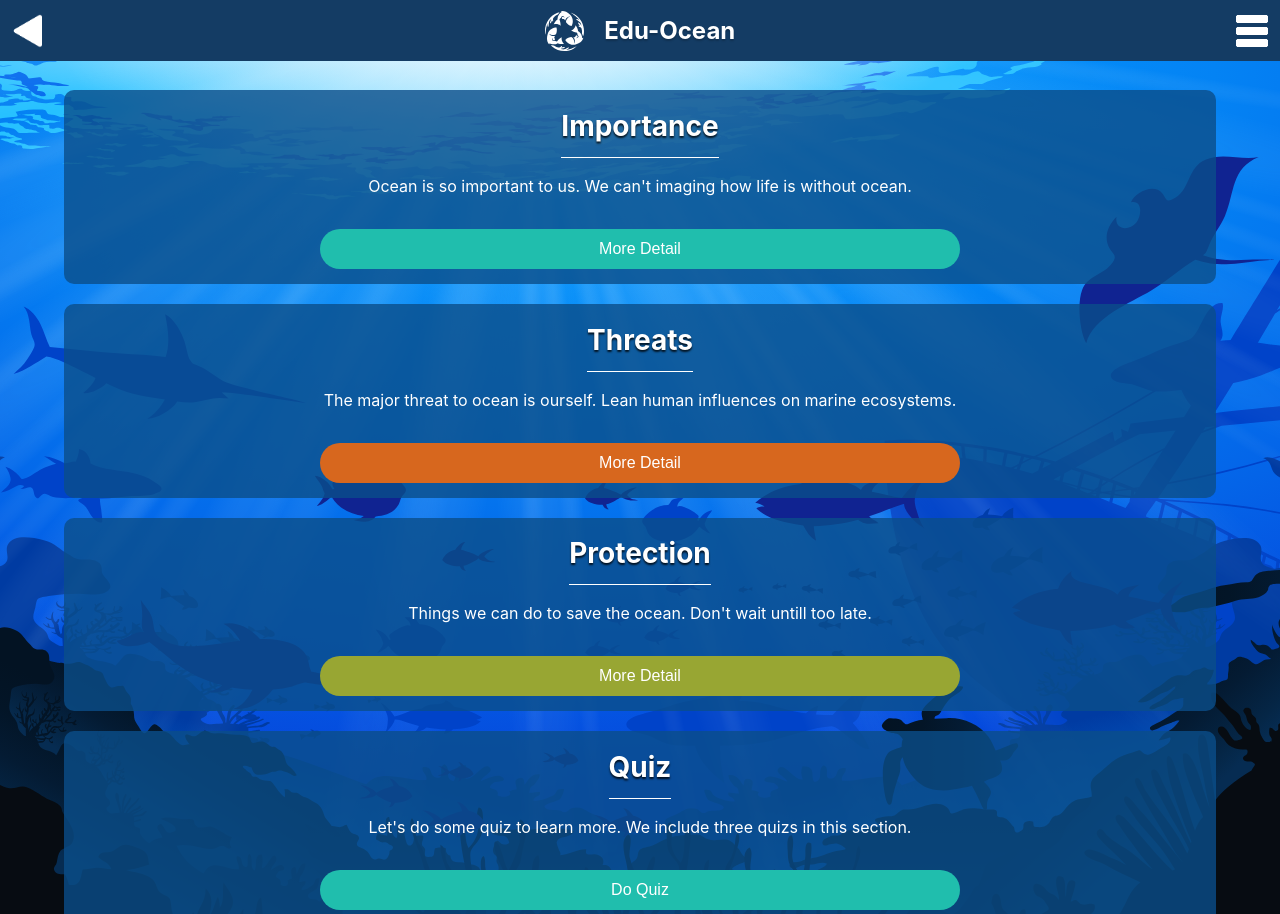
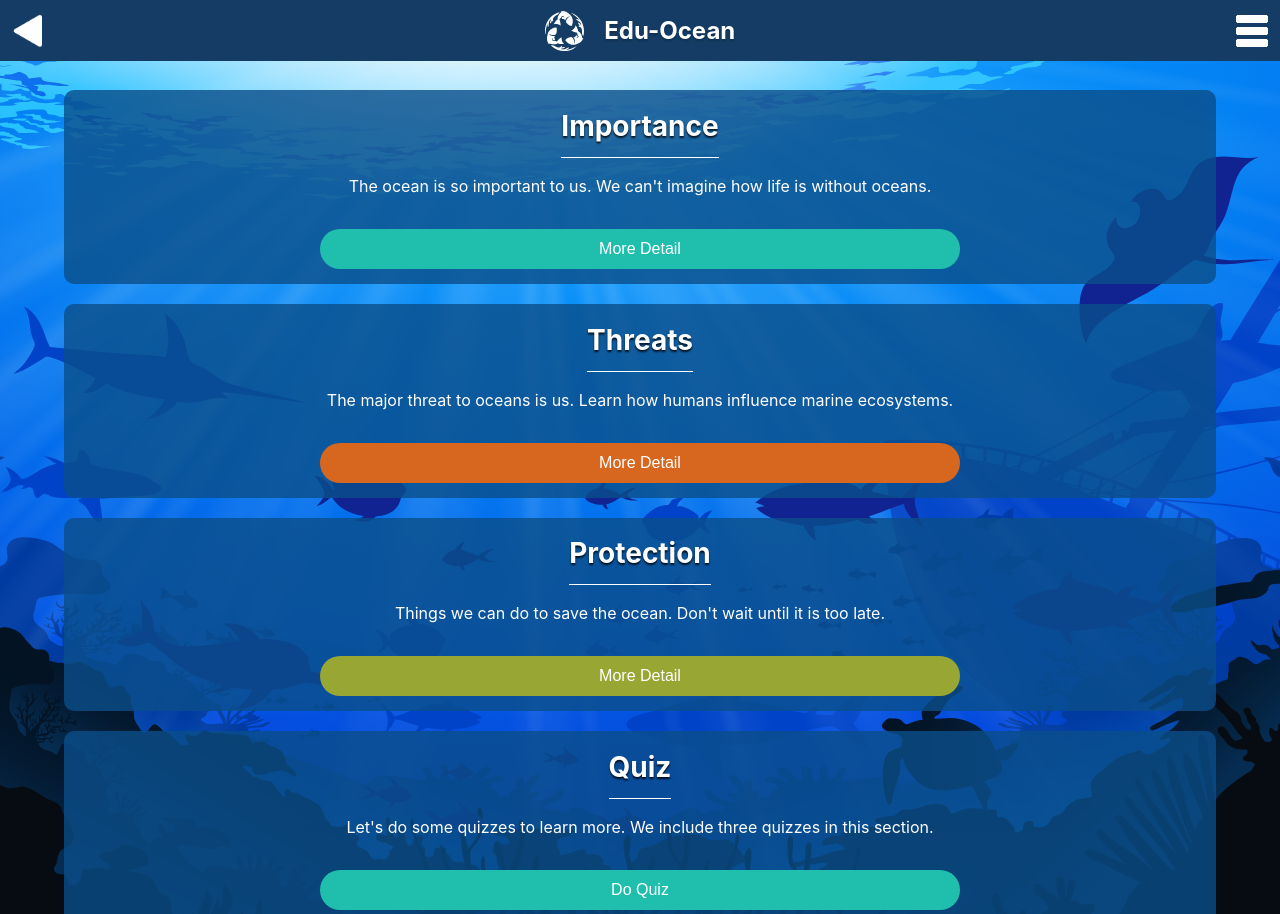
Before and after one commit to ChenWarren/ocean-project-deploy, a Next.js app: page /categories in a window 1280 px wide. Shown: the top 914 px of the page. Built offline with nearby package versions, Linux system fonts and the light colour scheme.

Commit message:
spelling check

```diff
--- a/pages/categories.js
+++ b/pages/categories.js
@@ -25,9 +25,9 @@ export default function HomeBody() {
     const router = useRouter();
   return<Home >
             <Header></Header>
-            <Category CatName="Importance" text="Ocean is so important to us. We can't imaging how life is without ocean." CatRouter='/part1_intro'/>
-            <Category CatName="Threats" text="The major threat to ocean is ourself. Lean human influences on marine ecosystems." CatRouter='/part2_intro' BtnColor='#D7671E'/>
-            <Category CatName="Protection" text="Things we can do to save the ocean. Don't wait untill too late." CatRouter='/part3_intro' BtnColor='#98A633'/>
-            <Category CatName="Quiz" text="Let's do some quiz to learn more. We include three quizs in this section." CatRouter='/quiz1' BtnText='Do Quiz'/>
+            <Category CatName="Importance" text="The ocean is so important to us. We can't imagine how life is without oceans." CatRouter='/part1_intro'/>
+            <Category CatName="Threats" text="The major threat to oceans is us. Learn how humans influence marine ecosystems." CatRouter='/part2_intro' BtnColor='#D7671E'/>
+            <Category CatName="Protection" text="Things we can do to save the ocean. Don't wait until it is too late." CatRouter='/part3_intro' BtnColor='#98A633'/>
+            <Category CatName="Quiz" text="Let's do some quizzes to learn more. We include three quizzes in this section." CatRouter='/quiz1' BtnText='Do Quiz'/>
     </Home>
 }
```
